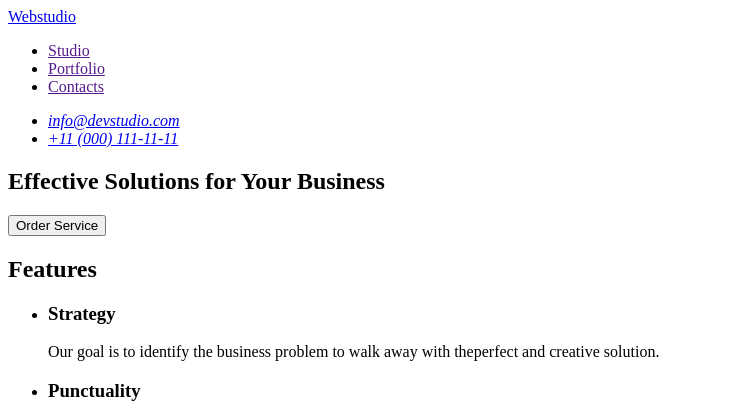
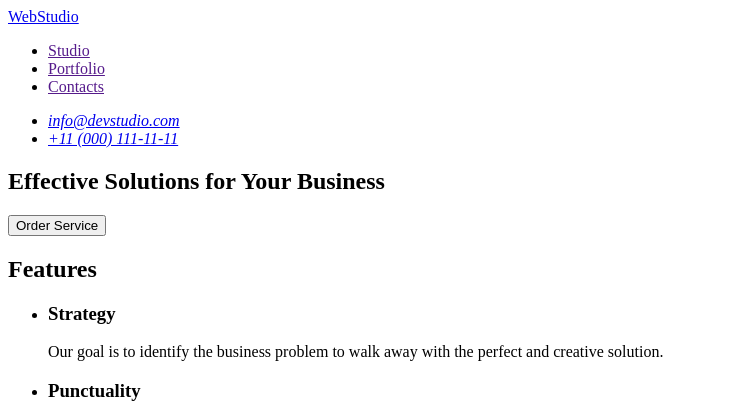
Before and after one commit to Sokirman/goit-markup-hw-01, a plain HTML site: page index.html in a window 1280 px wide. Shown: the top 411 px of the page, 0-734 px from the left. Drawn offline with Linux system fonts and the light colour scheme.

Commit message:
start commit

```diff
--- a/index.html
+++ b/index.html
@@ -10,7 +10,7 @@
 
     <header>
       <nav>
-        <a href="./index.html">Webstudio</a>
+        <a href="./index.html">WebStudio</a>
         <ul>
           <li><a href="">Studio</a></li>
           <li><a href="">Portfolio</a></li>
@@ -42,8 +42,8 @@
           <li>
             <h3>Strategy</h3>
             <p>
-              Our goal is to identify the business problem to walk away with
-              theperfect and creative solution.
+              Our goal is to identify the business problem to walk away with the
+              perfect and creative solution.
             </p>
           </li>
           <li>
```
